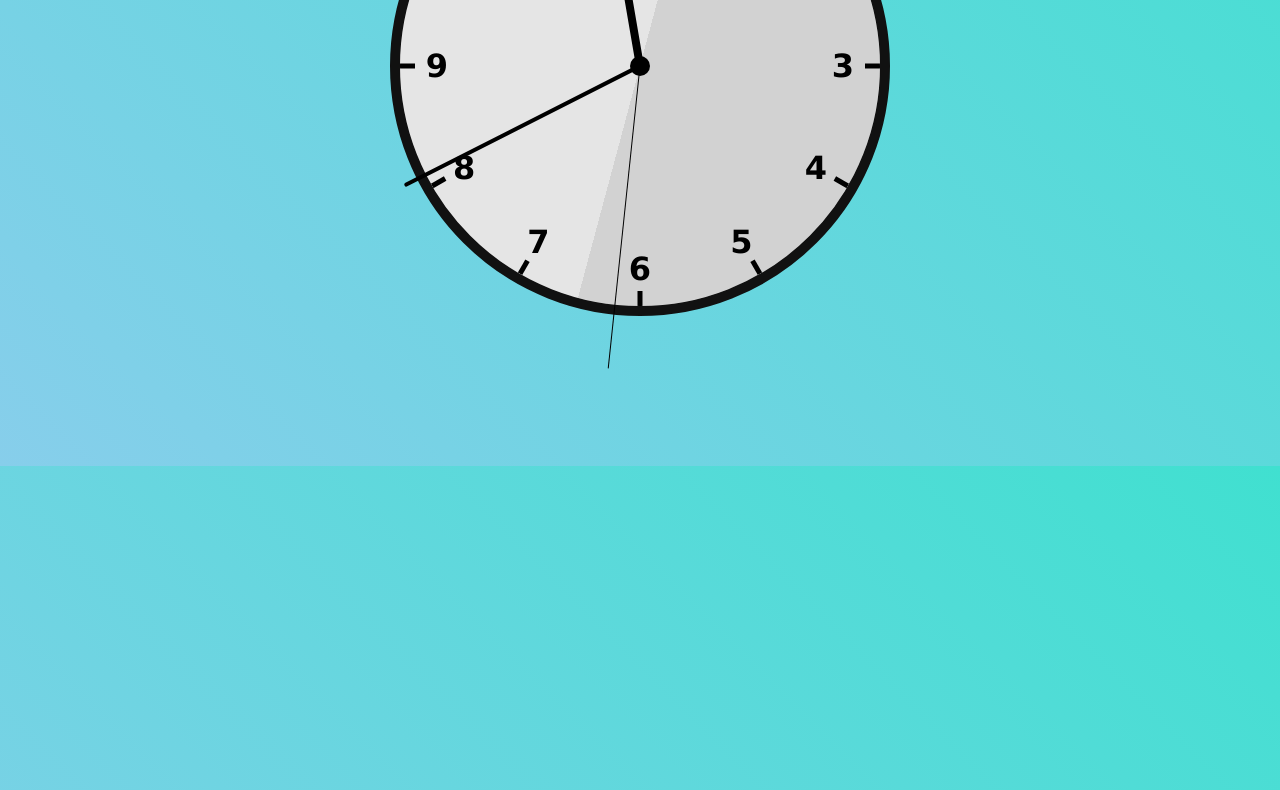
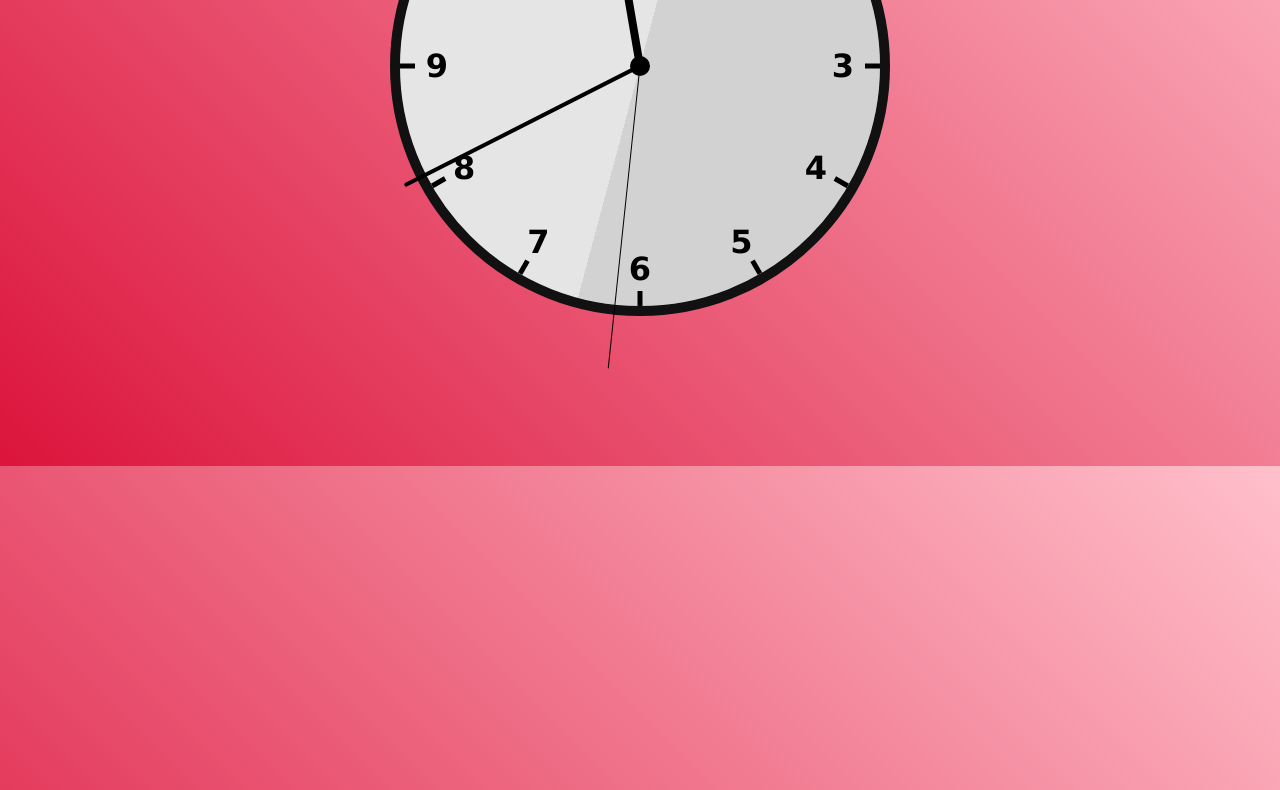
Before and after one commit to tosxn/analog-clock, a plain HTML site: page index.html in a window 1280 px wide. Shown: the part 334-1124 px from the top of the page. Drawn offline with Linux system fonts and the light colour scheme.

Commit message:
manipulated body background

```diff
--- a/styles.css
+++ b/styles.css
@@ -6,7 +6,7 @@
 }
 
 body{
-    background: linear-gradient(45deg, skyblue, turquoise);
+    background: linear-gradient(45deg, crimson, pink);
     overflow: hidden;
     width: 100vw;
     height: 100vh;
```
